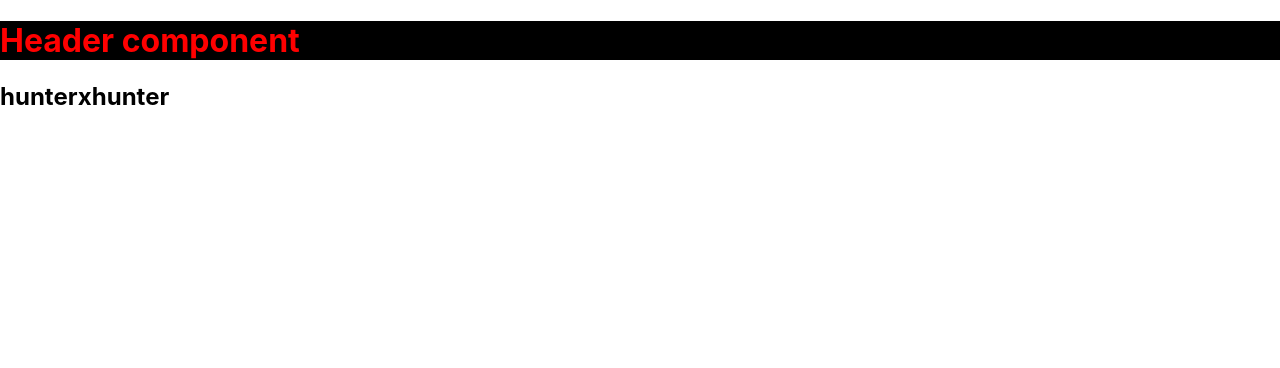
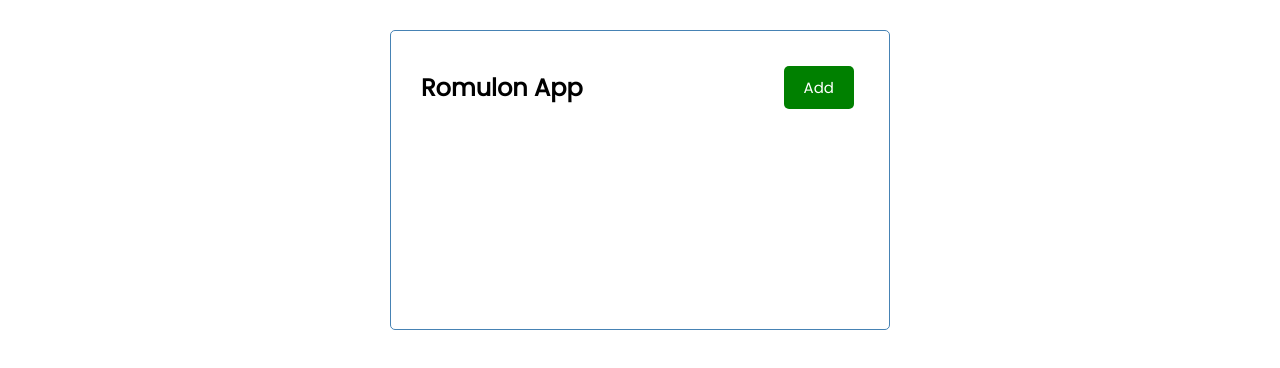
Before and after one commit to antromo741/react-todo-list, a React (Create React App) app: page / in a window 1280 px wide. Shown: the top 368 px of the page. Built offline with nearby package versions, Linux system fonts and the light colour scheme.

Commit message:
added styling to index css, added a button componet to the header componet, defined how button looks and acts in button component

```diff
--- /dev/null
+++ b/src/components/Button.js
@@ -0,0 +1,13 @@
+import React from 'react'
+
+const Button = ({color, text}) => {
+    return (
+        <button
+        style={{backgroundColor: color}}
+        className='btn'>
+            {text}
+        </button>
+    )
+}
+
+export default Button
--- a/src/components/Header.js
+++ b/src/components/Header.js
@@ -1,24 +1,24 @@
 import PropTypes from 'prop-types'
 
-
+import Button from './Button'
 
 const Header = ({ title }) => {
     return (
-       <header>
-           <h1 style={headingStyle}>Header component</h1>
+       <header className='header'>
            <h2>{title}</h2>
+           <Button color='green' text='Add'/>
        </header>
     )
 }
 Header.defaultProps = {
-    title: 'hunterxhunter'
+    title: 'Romulon App'
 }
 
 Header.propTypes = {
     title: PropTypes.string.isRequired,
 }
-
-const headingStyle ={
+//css in js
+/* const headingStyle ={
     color: 'red', backgroundColor: 'black'
-}
+} */
 export default Header
--- a/src/index.css
+++ b/src/index.css
@@ -1,13 +1,112 @@
-body {
+@import url('https://fonts.googleapis.com/css2?family=Poppins:wght@300;400&display=swap');
+
+* {
+  box-sizing: border-box;
   margin: 0;
-  font-family: -apple-system, BlinkMacSystemFont, 'Segoe UI', 'Roboto', 'Oxygen',
-    'Ubuntu', 'Cantarell', 'Fira Sans', 'Droid Sans', 'Helvetica Neue',
-    sans-serif;
-  -webkit-font-smoothing: antialiased;
-  -moz-osx-font-smoothing: grayscale;
+  padding: 0;
 }
 
-code {
-  font-family: source-code-pro, Menlo, Monaco, Consolas, 'Courier New',
-    monospace;
+body {
+  font-family: 'Poppins', sans-serif;
 }
+
+.container {
+  max-width: 500px;
+  margin: 30px auto;
+  overflow: auto;
+  min-height: 300px;
+  border: 1px solid steelblue;
+  padding: 30px;
+  border-radius: 5px;
+}
+
+.header {
+  display: flex;
+  justify-content: space-between;
+  align-items: center;
+  margin-bottom: 20px;
+}
+
+.btn {
+  display: inline-block;
+  background: #000;
+  color: #fff;
+  border: none;
+  padding: 10px 20px;
+  margin: 5px;
+  border-radius: 5px;
+  cursor: pointer;
+  text-decoration: none;
+  font-size: 15px;
+  font-family: inherit;
+}
+
+.btn:focus {
+  outline: none;
+}
+
+.btn:active {
+  transform: scale(0.98);
+}
+
+.btn-block {
+  display: block;
+  width: 100%;
+}
+
+.task {
+  background: #f4f4f4;
+  margin: 5px;
+  padding: 10px 20px;
+  cursor: pointer;
+}
+
+.task.reminder {
+  border-left: 5px solid green;
+}
+
+.task h3 {
+  display: flex;
+  align-items: center;
+  justify-content: space-between;
+}
+
+.add-form {
+  margin-bottom: 40px;
+}
+
+.form-control {
+  margin: 20px 0;
+}
+
+.form-control label {
+  display: block;
+}
+
+.form-control input {
+  width: 100%;
+  height: 40px;
+  margin: 5px;
+  padding: 3px 7px;
+  font-size: 17px;
+}
+
+.form-control-check {
+  display: flex;
+  align-items: center;
+  justify-content: space-between;
+}
+
+.form-control-check label {
+  flex: 1;
+}
+
+.form-control-check input {
+  flex: 2;
+  height: 20px;
+}
+
+footer {
+  margin-top: 30px;
+  text-align: center;
+}
```
